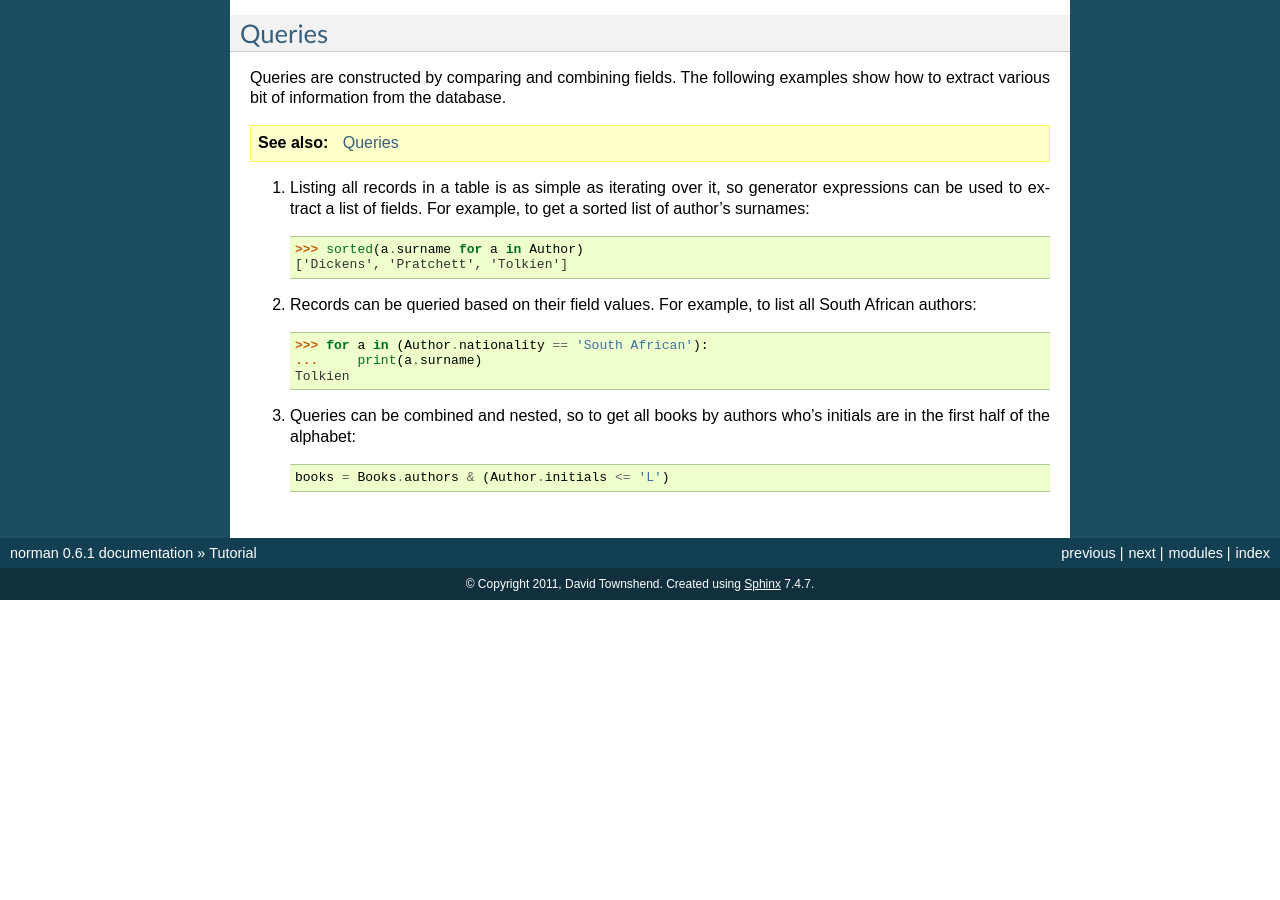
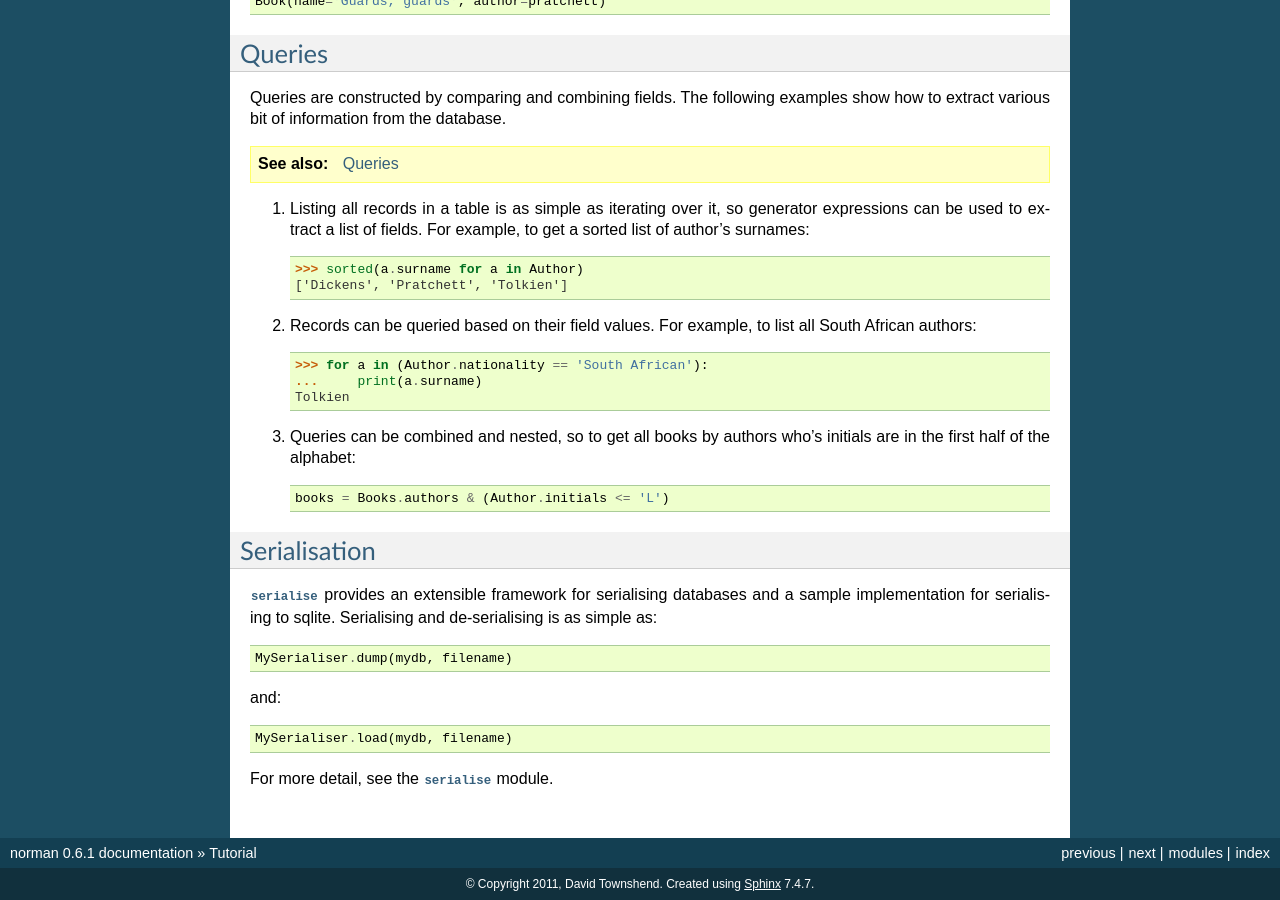
Before and after one commit to aquavitae/norman, a Sphinx documentation site: the page built from doc/source/tutorial.rst, in a window 1280 px wide and 900 px high, scrolled down 2688 px. Built offline with Sphinx 7.4.7, drawn with Linux system fonts in a browser that asks for light colours; before the commit the page ends 3288 px from its top, so only the background shows below that; some of the changed text lies outside the part shown.

Commit message:
Add serialise module to tutorial

```diff
--- a/doc/source/tutorial.rst
+++ b/doc/source/tutorial.rst
@@ -183,3 +183,19 @@ examples show how to extract various bit of information from the database.
     initials are in the first half of the alphabet::
 
         books = Books.authors & (Author.initials <= 'L')
+
+
+Serialisation
+-------------
+
+`serialise` provides an extensible framework for serialising databases and
+a sample implementation for serialising to sqlite.  Serialising and
+de-serialising is as simple as::
+
+    MySerialiser.dump(mydb, filename)
+
+and::
+
+    MySerialiser.load(mydb, filename)
+
+For more detail, see the `serialise` module.
```
